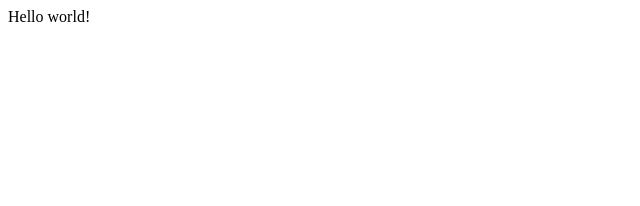
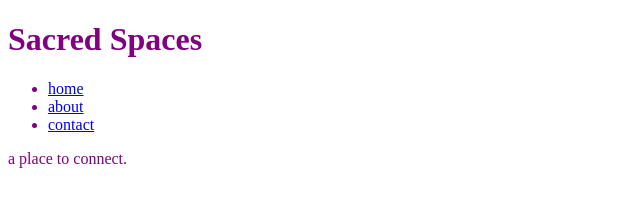
Before and after one commit to jessejburton/sacredspaces, a Gatsby site: page / in a window 1280 px wide. Shown: the whole page, without its empty margins (0-640 px from the left). Built offline with nearby package versions, Linux system fonts and the light colour scheme; Gatsby itself is replaced by a stand-in of ours.

Commit message:
Initial Commit

```diff
--- /dev/null
+++ b/src/components/Header.js
@@ -0,0 +1,13 @@
+import React from "react"
+import { Link } from 'gatsby';
+
+export default (props) => (
+  <React.Fragment>
+    <h1>{props.title}</h1>
+    <ul>
+      <li><Link to="/">home</Link></li>
+      <li><Link to="/about/">about</Link></li>
+      <li><Link to="/contact/">contact</Link></li>
+    </ul>
+  </React.Fragment>
+)
--- a/src/pages/index.js
+++ b/src/pages/index.js
@@ -1,3 +1,9 @@
-import React from "react"
+import React from "react";
+import Header from '../components/Header';
 
-export default () => <div>Hello world!</div>
+export default () => (
+  <div style={{ color: `purple` }}>
+    <Header title="Sacred Spaces" />
+    <p>a place to connect.</p>
+  </div>
+)
```
Also changed, not shown: src/pages/about.js (added, +9 -0 lines).
